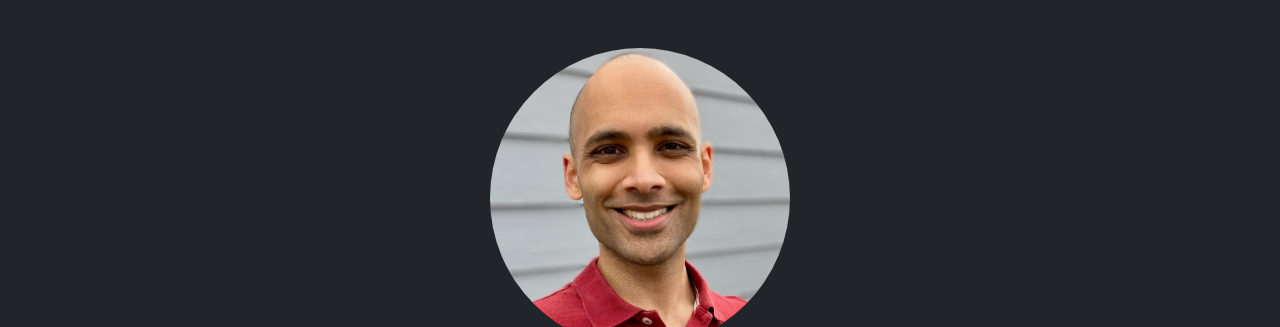
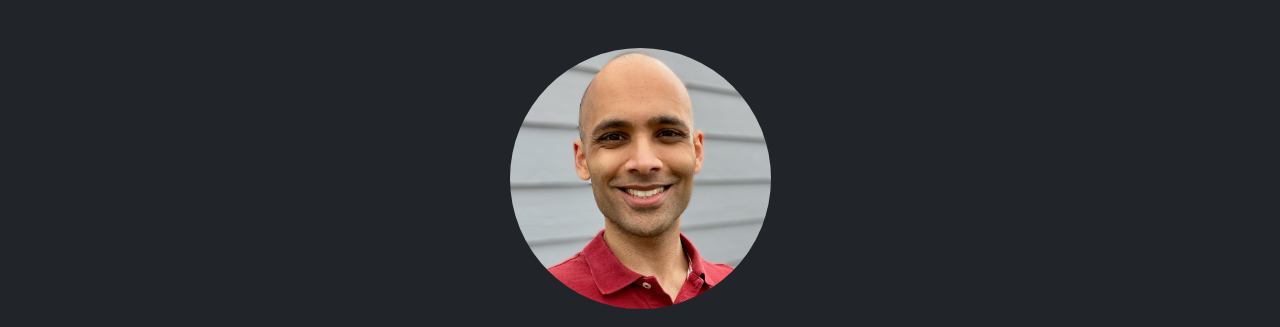
Before and after one commit to kishanpatel789/portfolio_blog_static, a plain HTML site: page index.html in a window 1280 px wide. Shown: the top 327 px of the page. Drawn offline with nearby package versions, Linux system fonts and the light colour scheme.

Commit message:
Add row and columns to profile pic

```diff
--- a/index.html
+++ b/index.html
@@ -16,10 +16,14 @@
     </head>
     <body>
         <div class="bg-dark text-white p-5">
-            <div class="container">
+            <div class="container text-center">
 
-                <div class="text-center">
-                    <img id="profile-pic" src="./images/headshot.jpeg" class="rounded-circle img-fluid">
+                <div class="row justify-content-md-center">
+                    <div class="col-sm"></div>
+                    <div class="col col-sm-9 col-md-5 col-lg-3">
+                        <img id="profile-pic" src="./images/headshot.jpeg" class="rounded-circle img-fluid">
+                    </div>
+                    <div class="col-sm"></div>
                 </div>
 
                 <h1 id="name" class="text-center pt-4">Kishan Patel</h1>
--- a/static/styles.css
+++ b/static/styles.css
@@ -1,9 +1,5 @@
 body {
     font-family: 'Roboto', sans-serif;
-}
-
-#profile-pic {
-    max-width: 300px;
 }
 
 #name {
@@ -12,5 +8,4 @@ body {
 
 #tag-line {
     font-weight:100;
-    /* white-space: pre; */
 }
```
